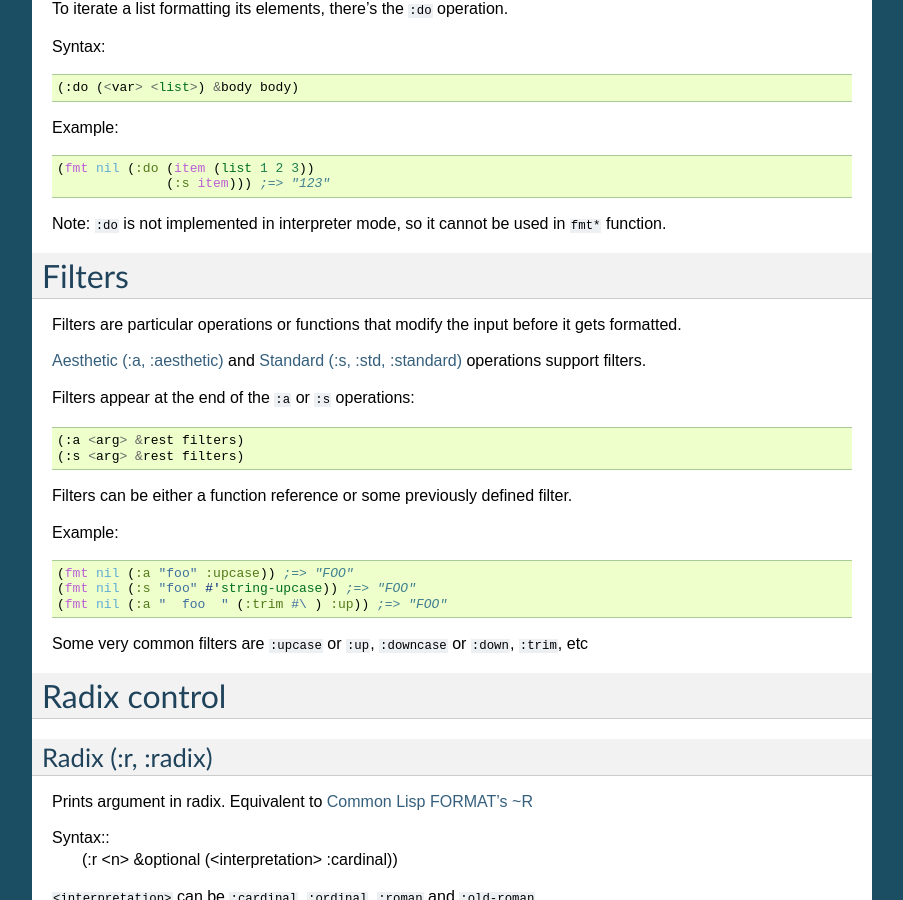
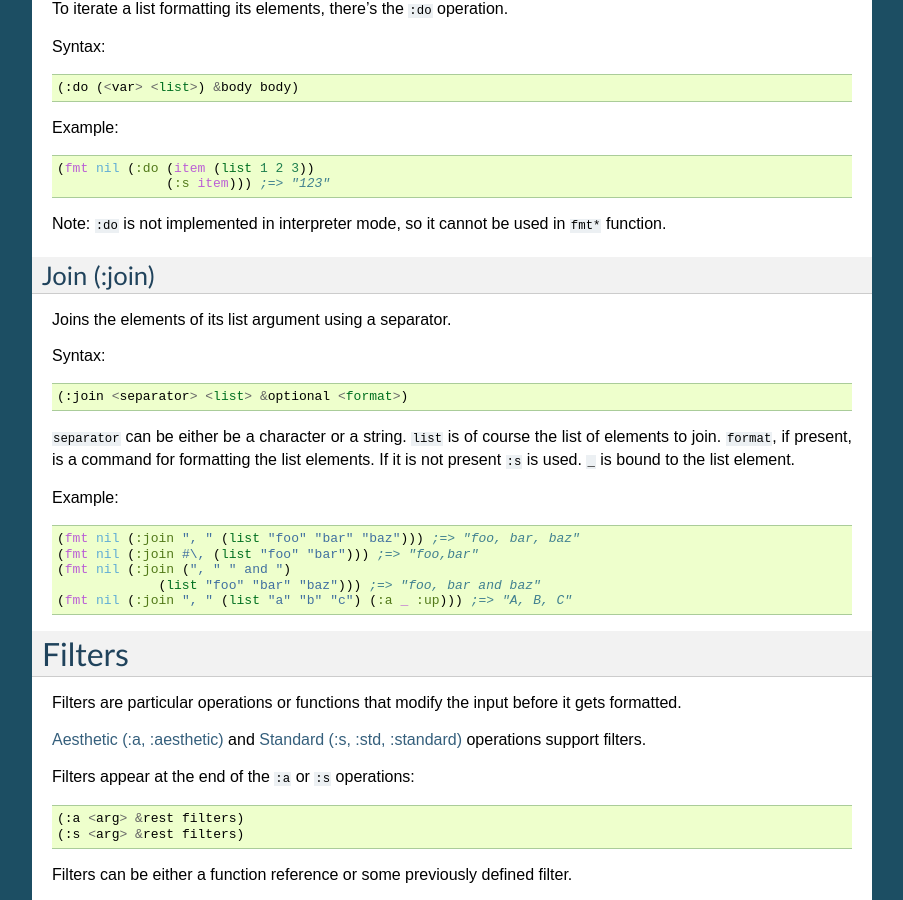
Before and after one commit to mmontone/fmt, a Sphinx documentation site: the page built from doc/source/index.rst, in a window 1280 px wide and 900 px high, scrolled down 3897 px. Shown: the whole window, without its empty margins (198-1101 px from the left). Built offline with Sphinx 7.4.7, drawn with Linux system fonts in a browser that asks for light colours.

Commit message:
:join operation documentation

```diff
--- a/doc/source/index.rst
+++ b/doc/source/index.rst
@@ -242,6 +242,29 @@ Example:
 
 Note: ``:do`` is not implemented in interpreter mode, so it cannot be used in ``fmt*`` function.
 
+Join (:join)
+------------
+
+Joins the elements of its list argument using a separator.
+
+Syntax::
+
+  (:join <separator> <list> &optional <format>)
+
+``separator`` can be either be a character or a string.
+``list`` is of course the list of elements to join.
+``format``, if present, is a command for formatting the list elements. If it is not present ``:s`` is used. ``_`` is bound to the list element.
+
+Example:
+
+.. code-block:: common-lisp
+
+   (fmt nil (:join ", " (list "foo" "bar" "baz"))) ;=> "foo, bar, baz"
+   (fmt nil (:join #\, (list "foo" "bar"))) ;=> "foo,bar"
+   (fmt nil (:join (", " " and ")
+                (list "foo" "bar" "baz"))) ;=> "foo, bar and baz"
+   (fmt nil (:join ", " (list "a" "b" "c") (:a _ :up))) ;=> "A, B, C"
+
 Filters
 =======
 
```
